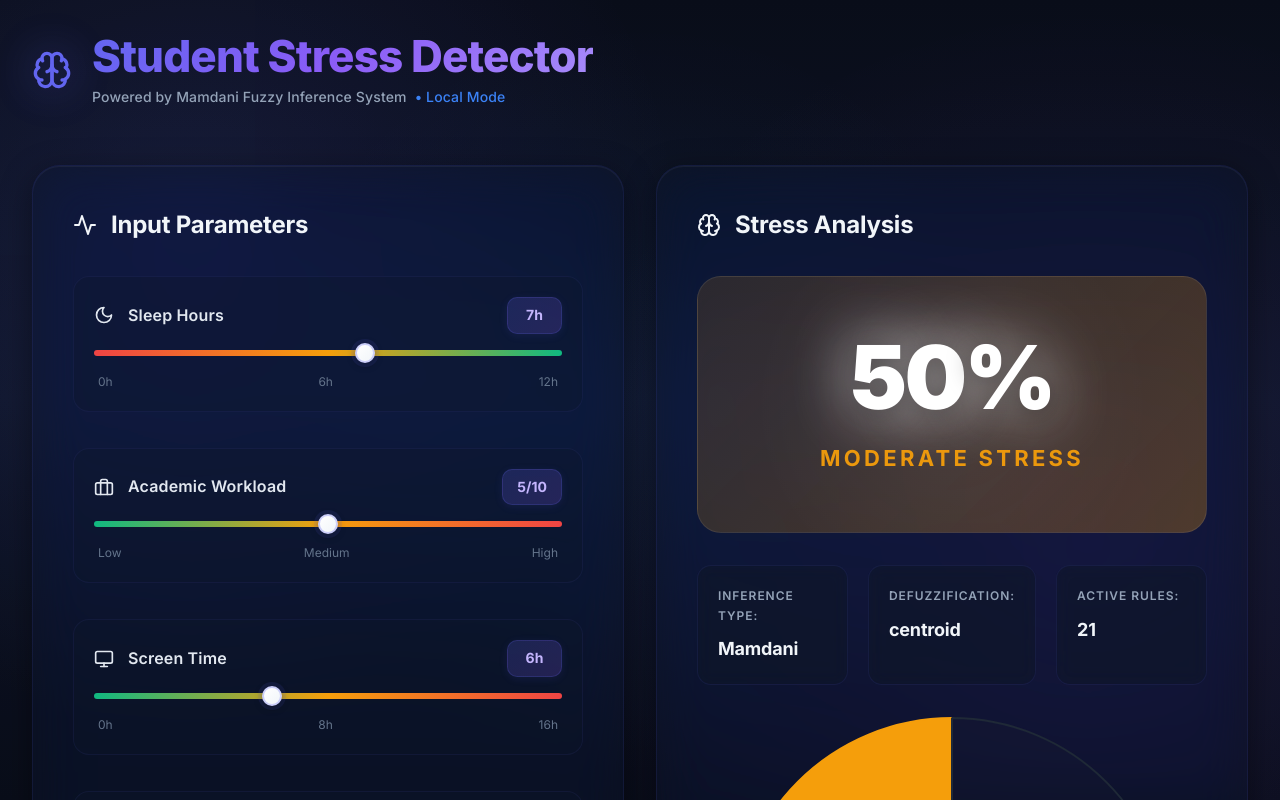
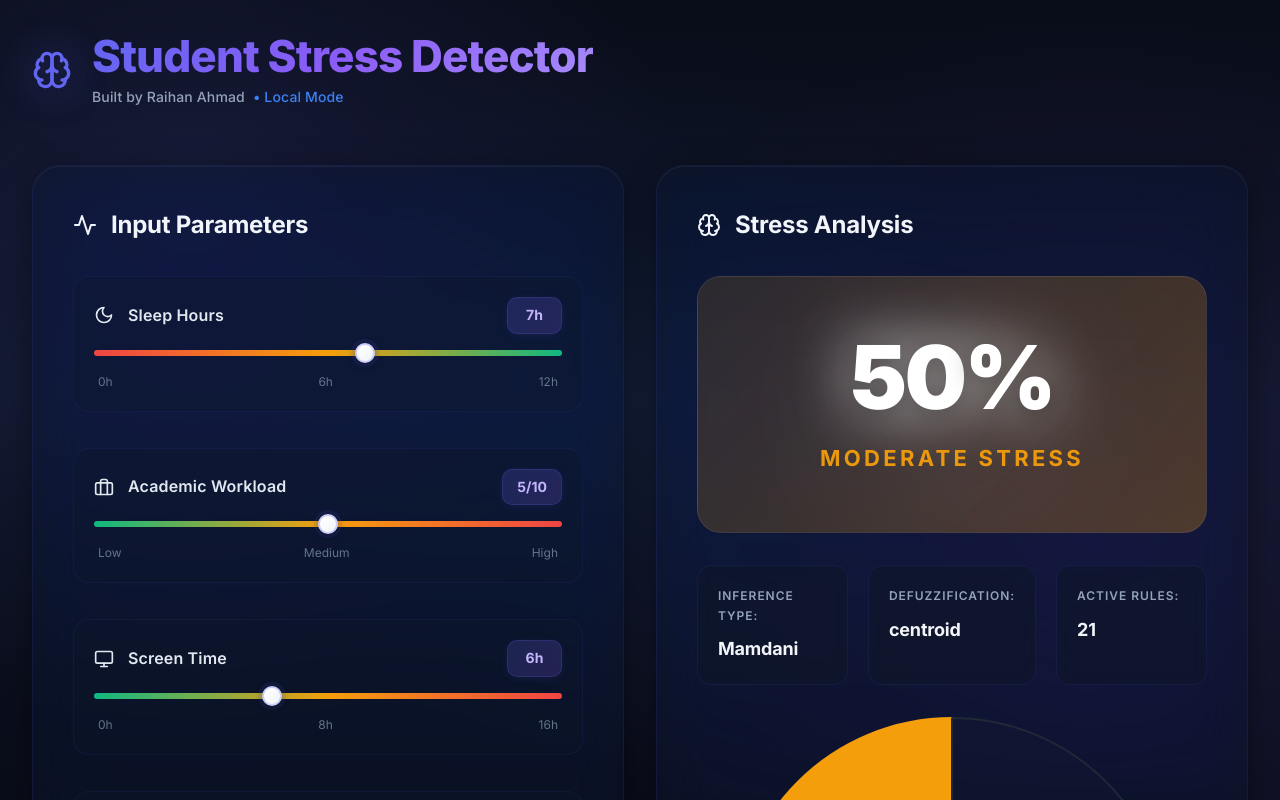
Before and after one commit to raihanahmadkhan/studentStressDetector, a React (Vite) app: page / in a window 1280 px wide. Shown: the top 800 px of the page. Built offline with nearby package versions, Linux system fonts and the light colour scheme; no server answers.

Commit message:
Update App.jsx

```diff
--- a/src/App.jsx
+++ b/src/App.jsx
@@ -141,7 +141,7 @@ function App() {
               <div>
                 <h1>Student Stress Detector</h1>
                 <p className="subtitle">
-                  Powered by Mamdani Fuzzy Inference System
+                  Built by Raihan Ahmad
                   {isLocalMode && <span style={{ marginLeft: '0.5rem', color: '#3b82f6' }}>• Local Mode</span>}
                 </p>
               </div>
```
